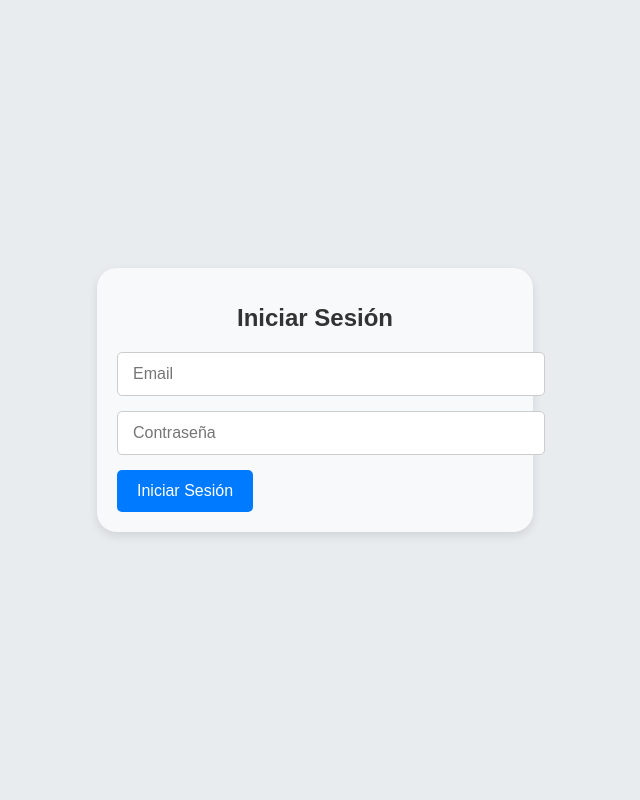
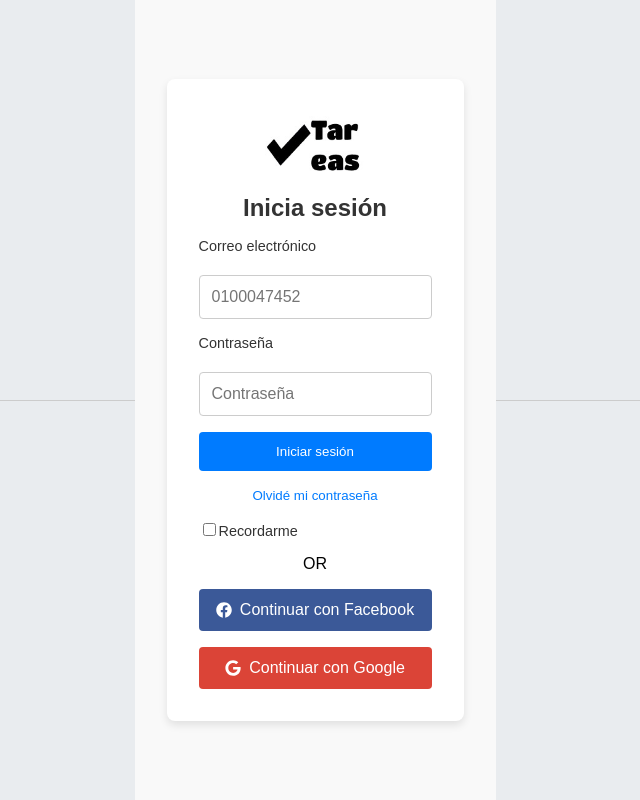
Before and after one commit to Oskiis/nuevo-task, a React (Create React App) app: page /login in a window 1280 px wide. Shown: the whole page, without its empty margins (325-965 px from the left). Built offline with nearby package versions, Linux system fonts and the light colour scheme.

Commit message:
estilos login

```diff
--- a/package.json
+++ b/package.json
@@ -9,6 +9,7 @@
     "firebase": "^10.14.1",
     "react": "^18.3.1",
     "react-dom": "^18.3.1",
+    "react-icons": "^5.3.0",
     "react-router-dom": "^6.27.0",
     "react-scripts": "5.0.1",
     "web-vitals": "^2.1.4"
--- a/src/vistas/login.css
+++ b/src/vistas/login.css
@@ -1,53 +1,223 @@
-/* src/vistas/login.css */
-.login-container {
-    display: flex;
-    flex-direction: column;
-    justify-content: center;
-    align-items: center;
-    padding: 20px;
-    background-color: #f8f9fa; /* Color de fondo claro */
-    border-radius: 20px;
-    box-shadow: 0 4px 10px rgba(0, 0, 0, 0.1);
-    width: 90%;
-    max-width: 400px; /* Ancho máximo del contenedor */
-    margin: auto; /* Centrar en la pantalla */
+/* Estructura general */
+.login-page {
+  display: flex;
+  flex-direction: column; /* Cambia la dirección para móviles */
+  height: 100vh;
+  background-color: #f0f0f0;
+  width: 100%;
+}
+
+
+
+.image-container img {
+  max-width: 90%; /* Ajusta el tamaño para pantallas pequeñas */
+  max-height: 80%;
+  object-fit: contain;
+}
+
+/* Contenedor del formulario */
+.form-container {
+  flex: 1;
+  display: flex;
+  justify-content: center;
+  align-items: center;
+  background-color: #f9f9f9;
+  padding: 2rem;
+}
+
+/* Caja del formulario de login */
+.login-box {
+  background-color: #fff;
+  padding: 2rem;
+  box-shadow: 0px 4px 8px rgba(0, 0, 0, 0.1);
+  border-radius: 8px;
+  width: 100%;
+  max-width: 400px;
+  text-align: center;
+
+}
+.login-page img{
+  width:100px;
+}
+
+/* Media Queries para responsividad */
+@media (max-width: 768px) {
+  .login-page {
+    flex-direction: column; /* Cambia la dirección a columna en pantallas pequeñas */
   }
 
-  h1 {
-    color: #333;
-    margin-bottom: 20px; /* Espaciado inferior */
+  .image-container {
+    height: 30vh; /* Ajusta la altura del contenedor de la imagen */
   }
 
-  input {
-    width: 100%; /* Ancho completo */
-    padding: 12px 15px; /* Espaciado interno */
-    margin-bottom: 15px; /* Espaciado inferior */
-    border: 1px solid #ccc; /* Borde gris claro */
-    border-radius: 5px; /* Bordes redondeados */
-    font-size: 16px; /* Tamaño de fuente */
+  .form-container {
+    height: 70vh; /* Ajusta la altura del contenedor del formulario */
+    padding: 1rem; /* Reduce el padding en pantallas pequeñas */
   }
 
-  input:focus {
-    border-color: #007bff; /* Borde azul al enfocar */
-    outline: none; /* Sin contorno */
+  .login-box {
+    padding: 1.5rem; /* Reduce el padding del formulario */
+    max-width: 90%; /* Aumenta el ancho máximo para pantallas pequeñas */
   }
 
-  button {
-    background-color: #007bff; /* Color del botón */
-    color: white;
-    padding: 12px 20px; /* Espaciado interno */
-    border: none; /* Sin borde */
-    border-radius: 5px; /* Bordes redondeados */
-    cursor: pointer; /* Cursor de mano */
-    font-size: 16px; /* Tamaño de fuente */
-    transition: background-color 0.3s; /* Transición suave */
+  .avatar-icon {
+    font-size: 5rem; /* Reduce el tamaño del icono */
+
   }
 
-  button:hover {
-    background-color: #0056b3; /* Color más oscuro al pasar el mouse */
+  form button {
+    padding: 0.2rem; /* Reduce el padding del botón */
   }
 
-  .error {
-    color: red; /* Color rojo para mensajes de error */
-    margin-bottom: 15px; /* Espaciado inferior */
+  .social-login button {
+    padding: 0.5rem; /* Reduce el padding de los botones sociales */
   }
+}
+
+/* Estilos para el formulario */
+.login-box h1 {
+  font-size: 1.5rem;
+  margin-bottom: 1rem;
+}
+
+form {
+  display: flex;
+  flex-direction: column;
+  gap: 1rem;
+  width: 100%;
+}
+
+form label {
+  font-size: 0.9rem;
+  text-align: left;
+  margin-bottom: 0.3rem;
+  color: #333;
+}
+
+form input {
+  padding: 0.75rem;
+  border: 1px solid #ccc;
+  border-radius: 4px;
+  font-size: 1rem;
+}
+
+form button {
+  padding: 0.75rem;
+  background-color: #007bff;
+  color: white;
+  border: none;
+  border-radius: 4px;
+  cursor: pointer;
+}
+
+form button:hover {
+  background-color: #0056b3;
+}
+
+/* Estilos para el enlace de registro y recuperar contraseña */
+.register-link {
+  margin-top: 1rem;
+  text-align: left;
+}
+
+.register-link p {
+  margin: 0.5rem 0;
+  font-size: 0.9rem;
+}
+
+.register-link a {
+  color: #007bff;
+  text-decoration: none;
+}
+
+.register-link a:hover {
+  text-decoration: underline;
+}
+
+/* Estilo de mensaje de error */
+.error {
+  color: red;
+  margin-top: 0.5rem;
+}
+
+/* Botón "Olvidé mi contraseña" */
+.forgot-password button {
+  margin-top: 1rem;
+  background-color: transparent;
+  border: none;
+  color: #007bff;
+  cursor: pointer;
+}
+
+.forgot-password button:hover {
+  text-decoration: underline;
+}
+
+/* Recordarme */
+.remember-me {
+  margin-top: 1rem;
+  display: flex;
+  justify-content: left;
+  align-items: center;
+}
+
+.remember-me label {
+  font-size: 0.9rem;
+  color: #333;
+  cursor: pointer;
+}
+
+/* Separador OR */
+.separator {
+  margin: 1rem 0;
+  text-align: center;
+}
+
+.separator span {
+  padding: 0 10px;
+  background-color: #fff;
+  position: relative;
+}
+
+.separator::before {
+  content: '';
+  height: 1px;
+  width: 100%;
+  background-color: #ccc;
+  position: absolute;
+  left: 0;
+  top: 50%;
+  z-index: -1;
+}
+
+/* Botones de inicio de sesión con redes sociales */
+.social-login {
+  display: flex;
+  flex-direction: column;
+  gap: 1rem;
+}
+
+.social-login button {
+  display: flex;
+  align-items: center;
+  justify-content: center;
+  padding: 0.75rem;
+  font-size: 1rem;
+  border: none;
+  border-radius: 4px;
+  cursor: pointer;
+}
+
+.facebook-login {
+  background-color: #3b5998;
+  color: white;
+}
+
+.google-login {
+  background-color: #db4437;
+  color: white;
+}
+
+.social-icon {
+  margin-right: 0.5rem;
+}
--- a/src/vistas/login.js
+++ b/src/vistas/login.js
@@ -1,47 +1,103 @@
-// src/vistas/login.js
-import { signInWithEmailAndPassword } from 'firebase/auth';
-import React, { useState } from 'react';
-import { useNavigate } from 'react-router-dom';
-import { auth } from '../config/firebase';
-import './login.css';
+import { signInWithEmailAndPassword } from "firebase/auth";
+import React, { useState } from "react";
+import { useNavigate } from "react-router-dom";
+import { auth } from "../config/firebase";
+
+import { FaFacebook, FaGoogle } from "react-icons/fa"; // Iconos de Facebook y Google
+import "./login.css";
+import "../assets/images/logo.jpeg";
 
 const Login = () => {
-  const [email, setEmail] = useState('');
-  const [password, setPassword] = useState('');
-  const [error, setError] = useState('');
+  const [email, setEmail] = useState("");
+  const [password, setPassword] = useState("");
+  const [rememberMe, setRememberMe] = useState(false);
+  const [error, setError] = useState("");
   const navigate = useNavigate();
 
   const handleLogin = async (e) => {
     e.preventDefault();
     try {
       await signInWithEmailAndPassword(auth, email, password);
-      navigate('/');
+      if (rememberMe) {
+        // Aquí puedes manejar el "Recordarme" con localStorage o cookies si es necesario
+      }
+      navigate("/");
     } catch (err) {
-      setError('Error al iniciar sesión. Verifica tus credenciales.');
+      setError("Error al iniciar sesión. Verifica tus credenciales.");
     }
   };
 
   return (
-    <div className="login-container">
-      <h1>Iniciar Sesión</h1>
+    <div className="login-page">
+
+      <div className="form-container">
+        <div className="login-box">
+          <img
+            src={require("../assets/images/logo.jpeg")}
+            alt="logo"
+            onClick={() => navigate("/")} // Redirige al inicio al hacer clic
+            style={{ cursor: "pointer" }} // Cambia el cursor a pointer para indicar que es clickeable
+          />
+
+          <h1>Inicia sesión</h1>
           {error && <p className="error">{error}</p>}
           <form onSubmit={handleLogin}>
+            <label htmlFor="email">Correo electrónico</label>
             <input
+              id="email"
               type="email"
-          placeholder="Email"
+              placeholder="0100047452"
               value={email}
               onChange={(e) => setEmail(e.target.value)}
               required
             />
+            <label htmlFor="password">Contraseña</label>
             <input
+              id="password"
               type="password"
               placeholder="Contraseña"
               value={password}
               onChange={(e) => setPassword(e.target.value)}
               required
             />
-        <button type="submit">Iniciar Sesión</button>
+            <button type="submit">Iniciar sesión</button>
           </form>
+
+          {/* Botón de "Olvidé mi contraseña" */}
+          <div className="forgot-password">
+            <button type="button" onClick={() => navigate("/reset-password")}>
+              Olvidé mi contraseña
+            </button>
+          </div>
+
+          {/* Casilla de verificación "Recordarme" */}
+          <div className="remember-me">
+            <label>
+              <input
+                type="checkbox"
+                checked={rememberMe}
+                onChange={(e) => setRememberMe(e.target.checked)}
+              />
+              Recordarme
+            </label>
+          </div>
+
+          {/* Separador con "OR" */}
+          <div className="separator">
+            <span>OR</span>
+          </div>
+
+          {/* Botones de inicio de sesión con Facebook y Google */}
+          <div className="social-login">
+            <button type="button" className="facebook-login">
+              <FaFacebook className="social-icon" /> Continuar con Facebook
+            </button>
+            <button type="button" className="google-login">
+              <FaGoogle className="social-icon" /> Continuar con Google
+            </button>
+          </div>
+        </div>
+      </div>
     </div>
   );
 };
--- a/src/vistas/notas.css
+++ b/src/vistas/notas.css
@@ -33,8 +33,8 @@
     width: 100%;
     display: flex;
     flex-direction: column;
-    gap: 10px;
-    margin-bottom: 50px; /* Para que no se solape con el menú inferior */
+    gap: 15px;
+    margin-bottom: 100px; /* Para que no se solape con el menú inferior */
   }
 
   .tarea {
--- a/src/vistas/registrar.js
+++ b/src/vistas/registrar.js
@@ -5,6 +5,7 @@ import { getStorage, ref, uploadBytes } from 'firebase/storage';
 import React, { useState } from 'react';
 import { useNavigate } from 'react-router-dom';
 import { auth, db } from '../config/firebase';
+
 
 const Registrar = () => {
   const [nombre, setNombre] = useState('');
```
Also changed, not shown: 1 other file (tests, documents, lock files or other folders). Lines whose indentation alone changed are shown as unchanged.
